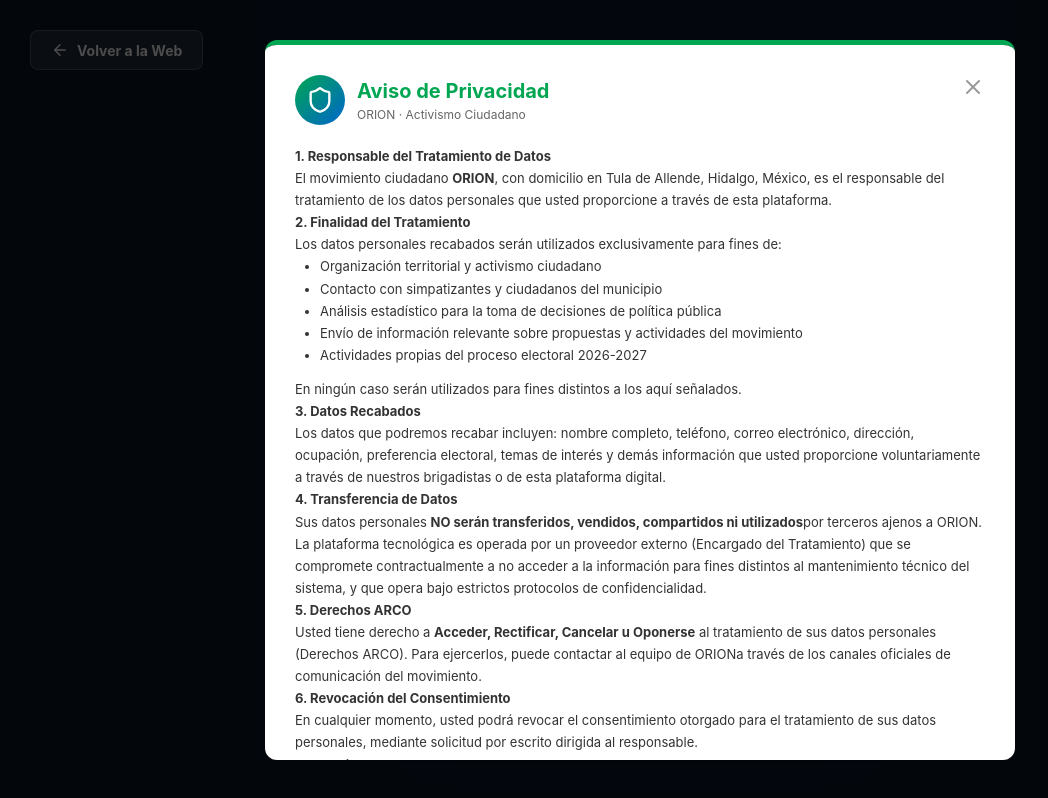
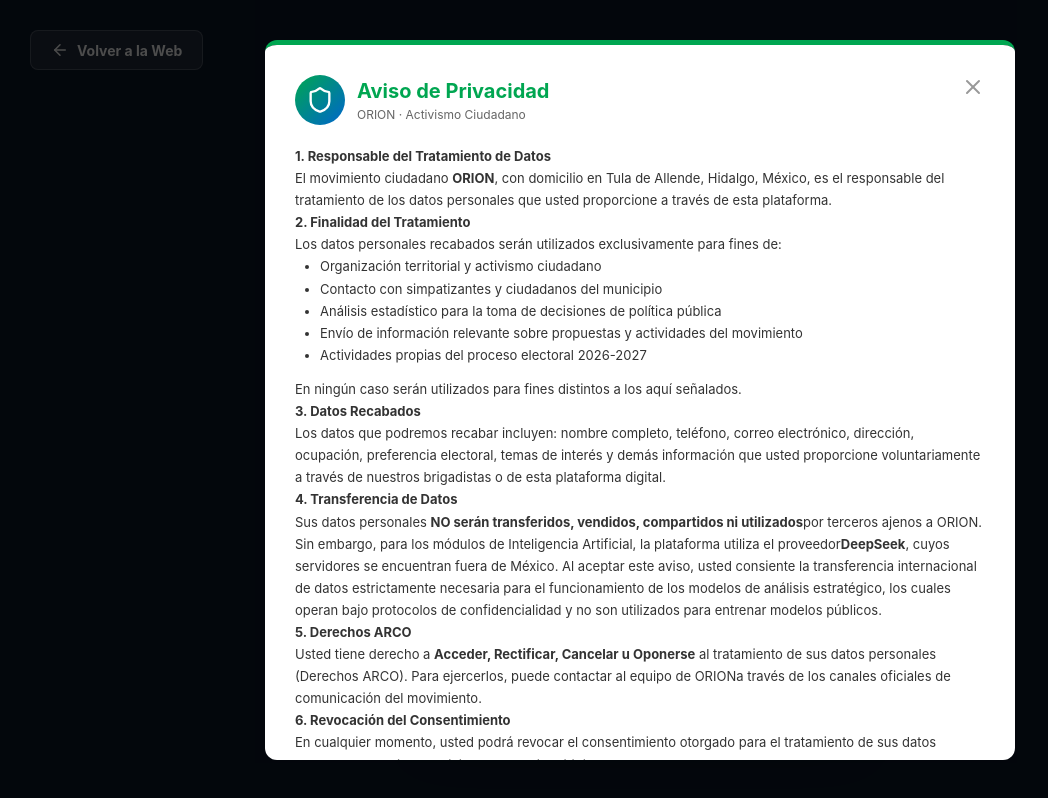
Before and after one commit to INVERVASCO/ORION-APP, a React (Vite) app: page /login in a window 1280 px wide. Both pictures are taken after a click on the button "Aviso de Privacidad". Shown: the whole page, without its empty margins (0-1048 px from the left). Built offline with nearby package versions, Linux system fonts and the light colour scheme; no server answers.

Commit message:
Enhance AvisoPrivacidad with data processing details
Updated AvisoPrivacidad component to include additional data processing information and consent mechanisms.

```diff
--- a/src/components/AvisoPrivacidad.tsx
+++ b/src/components/AvisoPrivacidad.tsx
@@ -70,10 +70,12 @@ export default function AvisoPrivacidad({ visible, onClose, onAceptar, mostrarBo
 
           <p><strong>4. Transferencia de Datos</strong><br />
           Sus datos personales <strong>NO serán transferidos, vendidos, compartidos ni utilizados</strong>
-          por terceros ajenos a {ORION_CONFIG.organizacionNombre.toUpperCase()}. La plataforma tecnológica es operada por un
-          proveedor externo (Encargado del Tratamiento) que se compromete contractualmente a no acceder
-          a la información para fines distintos al mantenimiento técnico del sistema, y que opera bajo
-          estrictos protocolos de confidencialidad.</p>
+          por terceros ajenos a {ORION_CONFIG.organizacionNombre.toUpperCase()}.
+          Sin embargo, para los módulos de Inteligencia Artificial, la plataforma utiliza el proveedor
+          <strong>DeepSeek</strong>, cuyos servidores se encuentran fuera de México. Al aceptar este aviso,
+          usted consiente la transferencia internacional de datos estrictamente necesaria para el funcionamiento
+          de los modelos de análisis estratégico, los cuales operan bajo protocolos de confidencialidad y
+          no son utilizados para entrenar modelos públicos.</p>
 
           <p><strong>5. Derechos ARCO</strong><br />
           Usted tiene derecho a <strong>Acceder, Rectificar, Cancelar u Oponerse</strong> al tratamiento de
```
